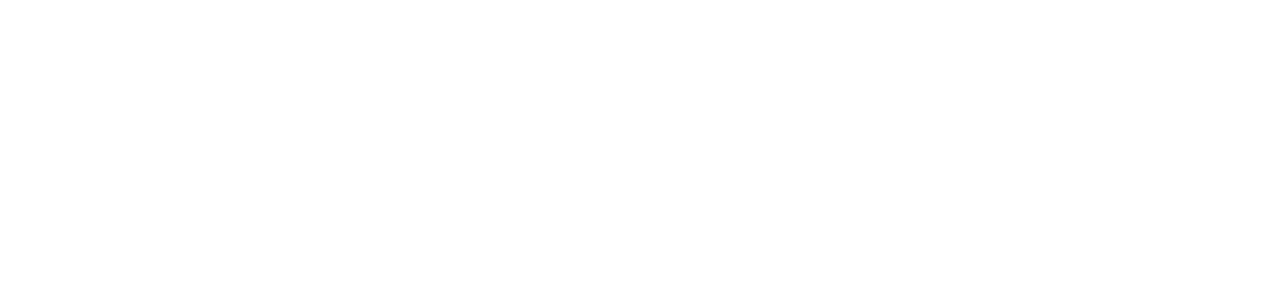
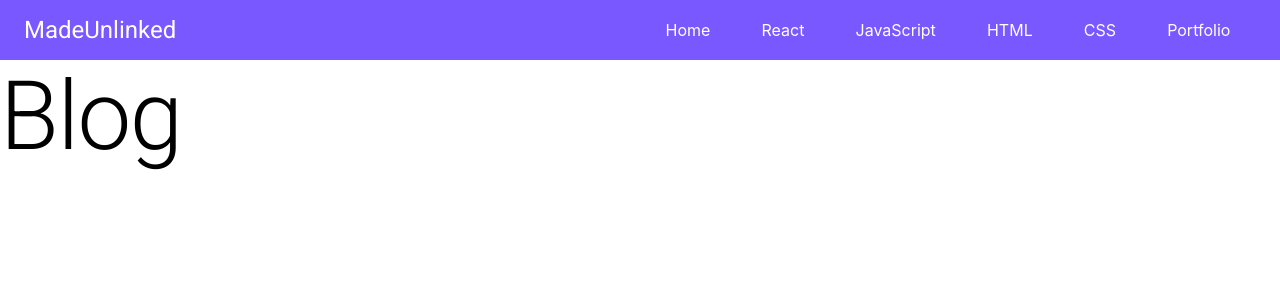
Before and after one commit to benzend/react-portfolio, a React (Create React App) app: page /blog in a window 1280 px wide. Shown: the top 300 px of the page. Built offline with nearby package versions, Linux system fonts and the light colour scheme.

Commit message:
adding blog components

```diff
--- a/src/App.js
+++ b/src/App.js
@@ -3,6 +3,7 @@
 import "fontsource-roboto";
 import { BrowserRouter as Router, Switch, Route } from "react-router-dom";
 import { HomePage } from "./pages/HomePage";
+import { BlogMainNavigation } from "./pages/BlogMainNavigation";
 
 export const App = () => {
   return (
@@ -10,6 +11,7 @@
       <Router>
         <Switch>
           <Route exact path="/" component={HomePage} />
+          <Route path="/blog" component={BlogMainNavigation} />
         </Switch>
       </Router>
     </div>
--- /dev/null
+++ b/src/pages/BlogMainNavigation.js
@@ -0,0 +1,12 @@
+import { Typography } from "@material-ui/core";
+
+import { BlogNav } from "./blog-page/components/BlogNav";
+
+export const BlogMainNavigation = () => {
+  return (
+    <div>
+      <BlogNav />
+      <Typography variant="h1">Blog</Typography>
+    </div>
+  );
+};
--- /dev/null
+++ b/src/pages/blog-page/components/BlogNav.js
@@ -0,0 +1,67 @@
+import { Box, makeStyles, Container, Typography } from "@material-ui/core";
+import { Link } from "react-router-dom";
+
+const useStyles = makeStyles((theme) => ({
+  root: {
+    display: "flex",
+    justifyContent: "center",
+    alignItems: "center",
+    position: "sticky",
+    height: "60px",
+    width: "100%",
+    background: "#653FFFdd",
+  },
+  container: {
+    display: "flex",
+    justifyContent: "space-between",
+    alignItems: "center",
+  },
+  links: {
+    display: "flex",
+    justifyContent: "space-around",
+    alignItems: "center",
+    width: "50%",
+  },
+  link: {
+    color: "white",
+  },
+  title: {
+    color: "white",
+  },
+}));
+
+export const BlogNav = () => {
+  const { root, container, links, link, title } = useStyles();
+
+  return (
+    <Box className={root} component="nav">
+      <Container className={container}>
+        <Box>
+          <Typography className={title} variant="h5">
+            MadeUnlinked
+          </Typography>
+        </Box>
+        <Box className={links}>
+          <Link className={link} to="/blog">
+            Home
+          </Link>
+          <Link className={link} to="/blog/react">
+            React
+          </Link>
+          <Link className={link} to="/blog/javascript">
+            JavaScript
+          </Link>
+          <Link className={link} to="/blog/html">
+            HTML
+          </Link>
+          <Link className={link} to="/blog/css">
+            CSS
+          </Link>
+          <Link className={link} to="/">
+            Portfolio
+          </Link>
+        </Box>
+      </Container>
+    </Box>
+  );
+};
```
Also changed, not shown: 1 other file (tests, documents, lock files or other folders).
